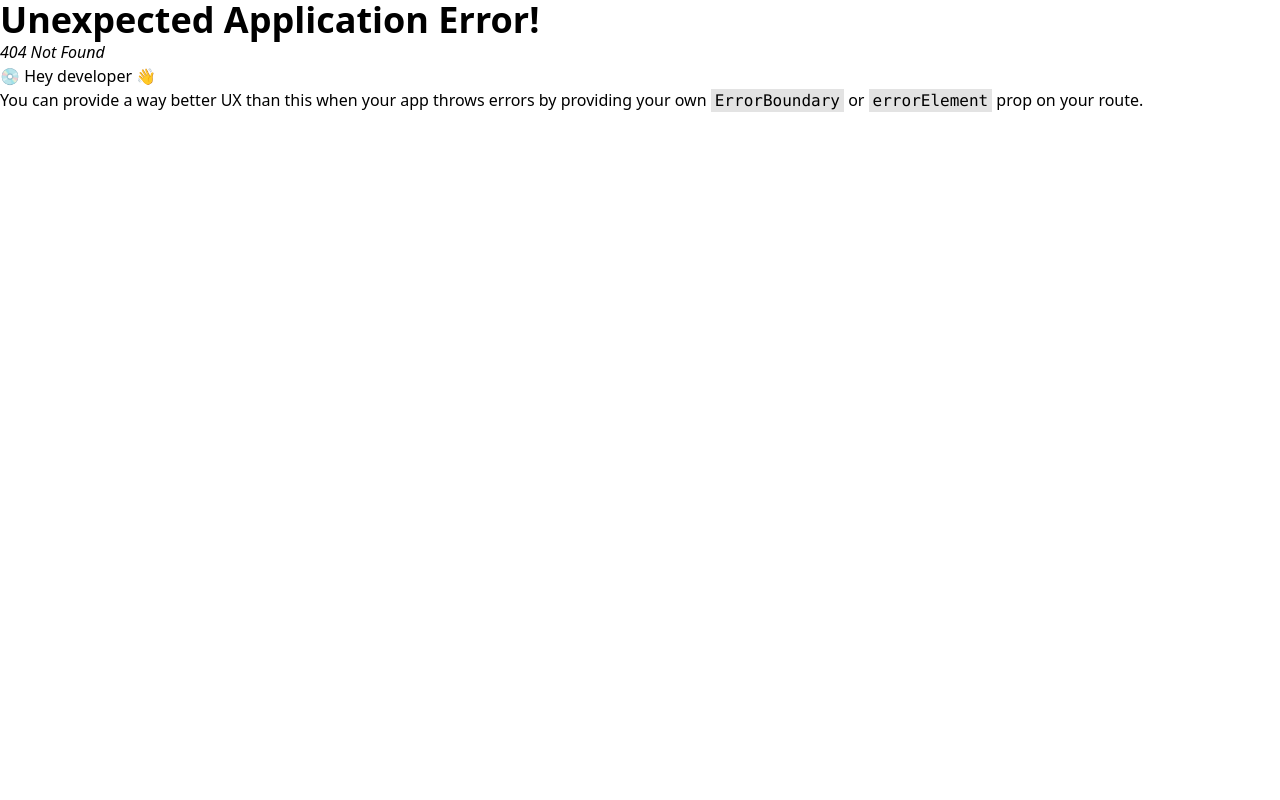
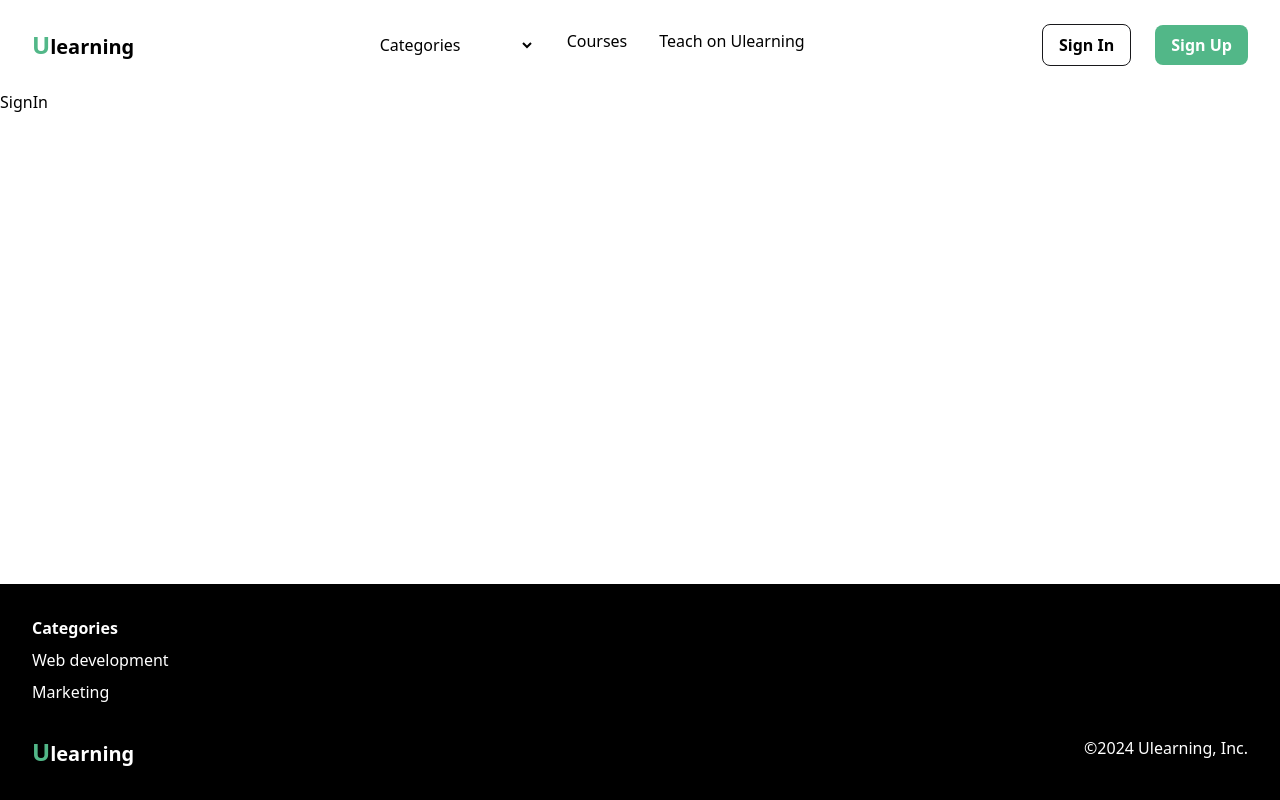
Before and after one commit to Naimoudine/e-learning-app, a React (Vite) app in the folder client/: page /signin in a window 1280 px wide. Before the commit this address had no page. Built offline with nearby package versions, Linux system fonts and the light colour scheme.

Commit message:
start signin and fix conflict

```diff
--- a/client/src/main.jsx
+++ b/client/src/main.jsx
@@ -8,6 +8,7 @@ import "./index.css";
 import HomePage, { loader as homeLoader } from "./pages/HomePage";
 import CoursesPage from "./pages/CoursesPage";
 import CoursePage, { loader as courseLoader } from "./pages/CoursePage";
+import SignIn from "./pages/SignIn";
 
 const router = createBrowserRouter([
   {
@@ -28,6 +29,10 @@ const router = createBrowserRouter([
         element: <CoursePage />,
         loader: courseLoader,
       },
+      {
+        path: "/signin",
+        element: <SignIn />,
+      },
     ],
   },
 ]);
--- /dev/null
+++ b/client/src/pages/SignIn.jsx
@@ -0,0 +1,3 @@
+export default function SignIn() {
+  return <div>SignIn</div>;
+}
```
